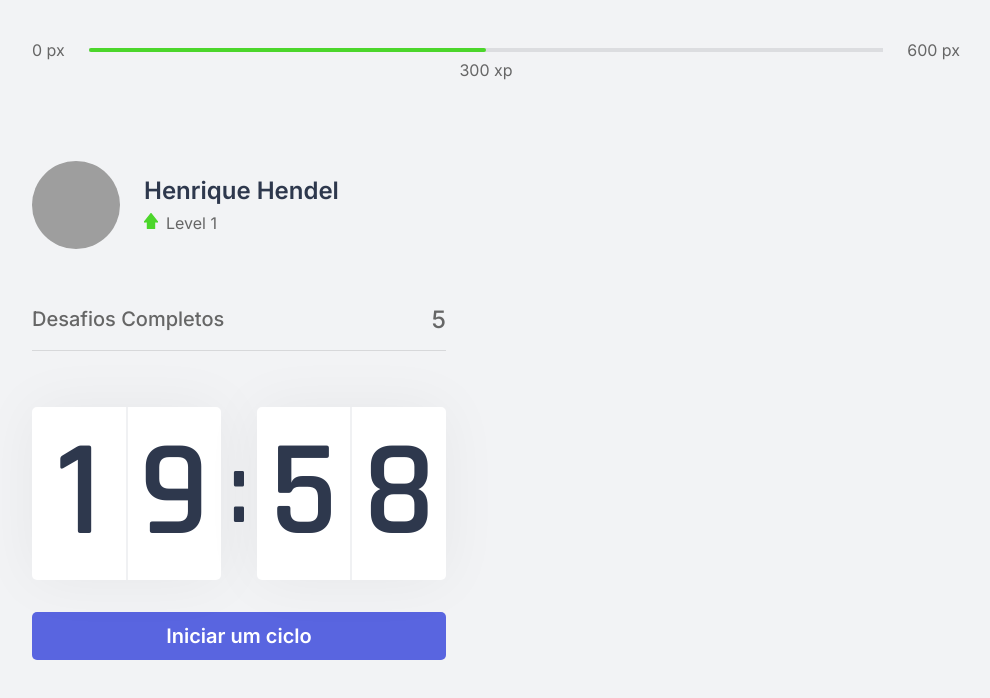
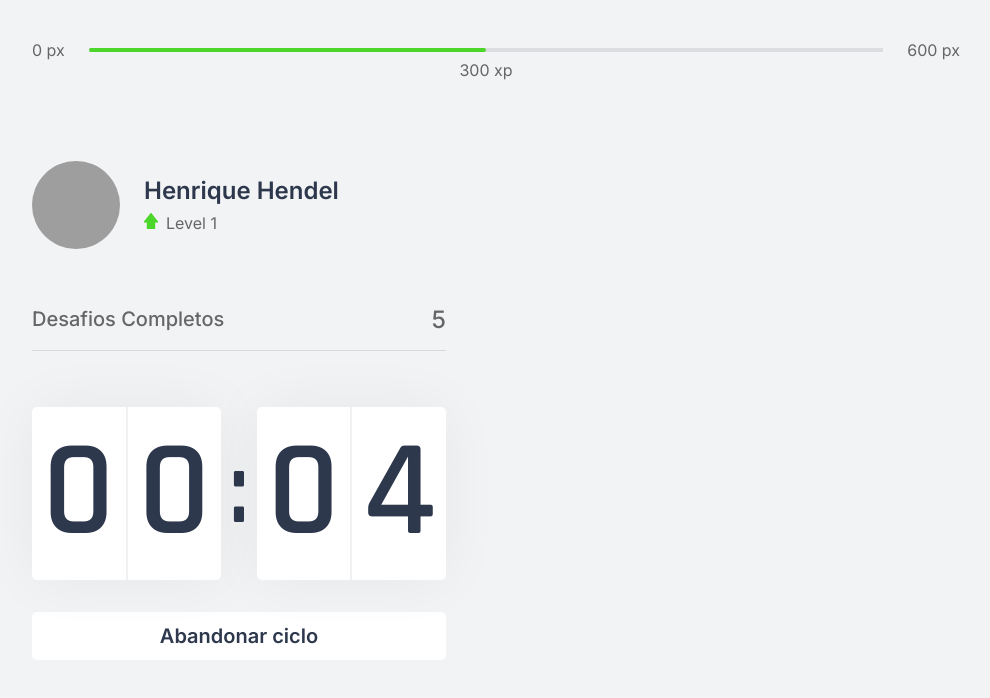
Before and after one commit to HenriqueHendel/MoveIt, a Next.js app: page / in a window 1280 px wide. Both pictures are taken after a click on the button "Iniciar um ciclo". Shown: the top 698 px of the page, without its empty margins (144-1134 px from the left). Built offline with nearby package versions, Linux system fonts and the light colour scheme; grey boxes are pictures that could not be loaded.

Commit message:
fix: countdown when cycle ends

```diff
--- a/src/components/Countdown.tsx
+++ b/src/components/Countdown.tsx
@@ -2,9 +2,12 @@
 
 import styles from '../styles/components/Countdown.module.css'
 
+let countDownTimeout: NodeJS.Timeout
+
 export function Countdown() {
-    const [time, setTime] = useState(20*60);
-    const [active, setActive] = useState(false)
+    const [time, setTime] = useState(0.1*60);
+    const [isActive, setIsActive] = useState(false)
+    const [hasFinished, setHasFinished] = useState(false)
 
     const minutes = Math.floor(time / 60);
     const seconds = time % 60
@@ -13,18 +16,25 @@
     const [secondLeft, secondRight] = String(seconds).padStart(2, '0').split('')
 
     const startCountdown = () =>{
-        setActive(true)
+        setIsActive(true)
+    }
+
+    const resetCountdown = () => {
+        clearTimeout(countDownTimeout)
+        setIsActive(false)
+        setTime(0.1 * 60)
     }
 
     useEffect(()=>{
-        if(active && time > 0){
-            setTimeout(()=>{
+        if(isActive && time > 0){
+            countDownTimeout = setTimeout(()=>{
                 setTime(time => time-1)
             }, 1000)
-        }else {
-            setActive(false)
+        }else if(isActive && time === 0) {
+            setHasFinished(true)
+            setIsActive(false)
         }
-    }, [active, time])
+    }, [isActive, time])
 
     return(
         <div>
@@ -40,9 +50,23 @@
                 </div>
             </div>
 
-            <button type="button" className={styles.countdownButton} onClick={startCountdown}>
-                Iniciar um ciclo
-            </button>
+            {hasFinished ? (
+                <button disabled className={styles.countdownButton}>
+                    Ciclo Encerrado
+                </button>
+            ): (
+                <>
+                    {isActive ? (
+                        <button type="button" className={`${styles.countdownButton} ${styles.countdownButtonActive}`} onClick={resetCountdown}>
+                            Abandonar ciclo
+                        </button>
+                    ):(
+                        <button type="button" className={styles.countdownButton} onClick={startCountdown}>
+                            Iniciar um ciclo
+                        </button>
+                    )}
+                </>
+            )}
         </div>
     )
 }
--- a/src/styles/components/Countdown.module.css
+++ b/src/styles/components/Countdown.module.css
@@ -59,6 +59,22 @@
   transition: background-linear 0.2s;
 }
 
-.countdownButton:hover {
+.countdownButton:not(:disabled):hover {
   background: var(--blue-dark);
 }
+
+.countdownButtonActive {
+  background: var(--white);
+  color: var(--title);
+}
+
+.countdownButtonActive:not(:disabled):hover {
+  background: var(--red);
+  color: var(--white);
+}
+
+.countdownButton:disabled {
+  background: var(--white);
+  color: var(--text);
+  cursor: not-allowed;
+}
```
